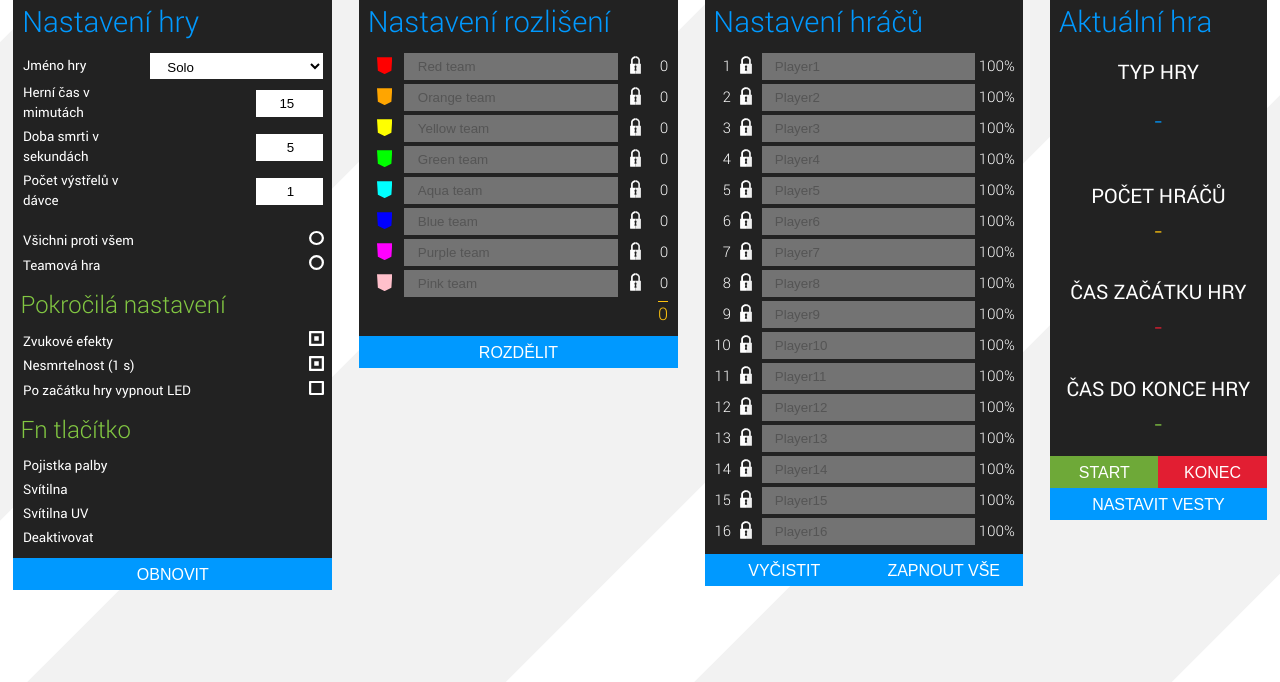
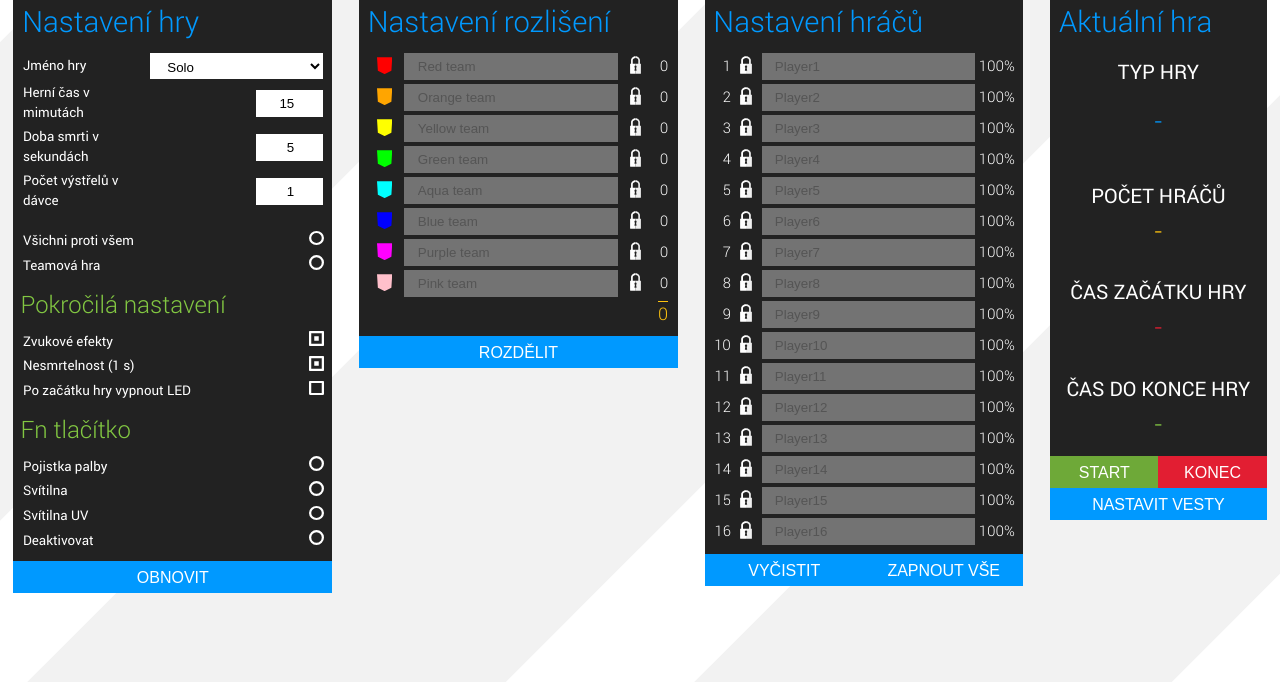
Before and after one commit to laser-game/manager, a Django app: page /settings in a window 1280 px wide. Shown: the part 52-734 px from the top of the page. Run offline with Django 3.2, Linux system fonts and the light colour scheme.

Commit message:
renamed radio class and id in templates

```diff
--- a/lgm/web/templates/web/settings/set_game.html
+++ b/lgm/web/templates/web/settings/set_game.html
@@ -24,13 +24,13 @@
                 <tr>
                     <td align="left">Všichni proti všem</td>
                     <td align="right">
-                        <button class="RadioButton" id="RadioButton-GameType-0"></button>
+                        <button class="Radio-GameType" id="Radio-GameType-0"></button>
                     </td>
                 </tr>
                 <tr>
                     <td align="left">Teamová hra</td>
                     <td align="right">
-                        <button class="RadioButton" id="RadioButton-GameType-1"></button>
+                        <button class="Radio-GameType" id="Radio-GameType-1"></button>
                     </td>
                 </tr>
             </table>
@@ -73,25 +73,25 @@
                     <tr>
                         <td align="left">Pojistka palby</td>
                         <td align="right">
-                            <button class="SetGame-Fn" id="SetGame-Fn-0"></button>
+                            <button class="Radio-Fn" id="Radio-Fn-0"></button>
                         </td>
                     </tr>
                     <tr>
                         <td align="left">Svítilna</td>
                         <td align="right">
-                            <button class="SetGame-Fn" id="SetGame-Fn-1"></button>
+                            <button class="Radio-Fn" id="Radio-Fn-1"></button>
                         </td>
                     </tr>
                     <tr>
                         <td align="left">Svítilna UV</td>
                         <td align="right">
-                            <button class="SetGame-Fn" id="SetGame-Fn-2"></button>
+                            <button class="Radio-Fn" id="Radio-Fn-2"></button>
                         </td>
                     </tr>
                     <tr>
                         <td align="left">Deaktivovat</td>
                         <td align="right">
-                            <button class="SetGame-Fn" id="SetGame-Fn-3"></button>
+                            <button class="Radio-Fn" id="Radio-Fn-3"></button>
                         </td>
                     </tr>
                 </table>
```
